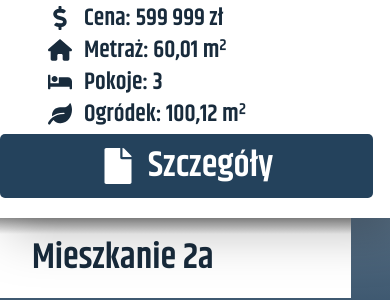
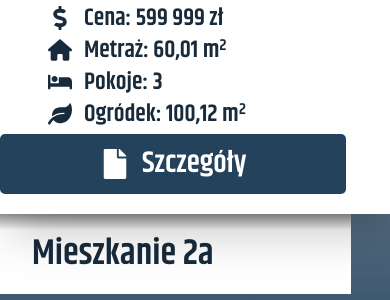
Before and after one commit to ruffaaw/grabowki-website, a Next.js app: page / in a window 390 px wide. Shown: the part 6000-6300 px from the top of the page. Built offline with nearby package versions, Linux system fonts and the light colour scheme.

Commit message:
feat: changed font size

```diff
--- a/app/components/Houses.tsx
+++ b/app/components/Houses.tsx
@@ -130,7 +130,7 @@ export default function Houses() {
             href={"/Rzuty/1a.jpg"}
             target="_blank"
             rel="noopener noreferrer"
-            className="flex items-center justify-center gap-3 px-[100px] py-3 bg-[var(--themeBlueDark)] text-white text-4xl font-semibold w-fit rounded-[5px]"
+            className="flex items-center justify-center gap-3 px-[100px] py-3 bg-[var(--themeBlueDark)] text-white text-3xl md:text-4xl font-semibold w-fit rounded-[5px]"
           >
             <FaFile />
             Szczegóły
```
